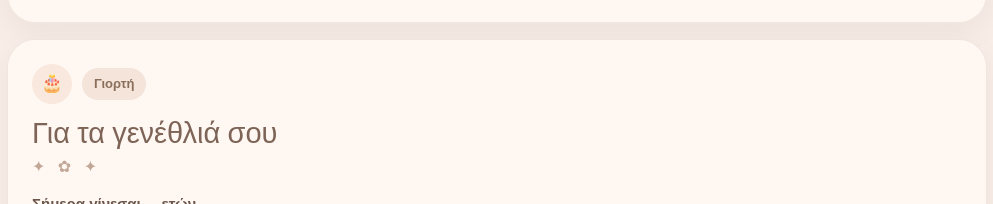
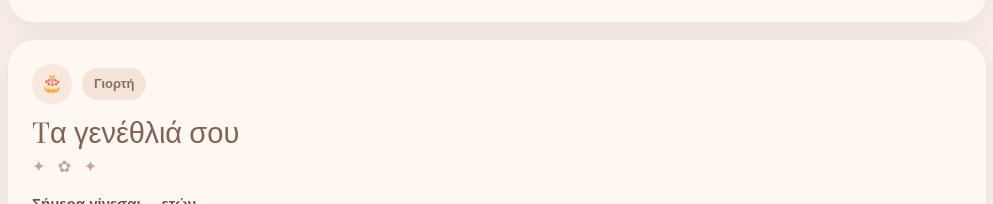
Before and after one commit to mylittlememorybox/My-little-memory-box-, a Next.js app: page /memory-details in a window 1280 px wide. Shown: the part 5769-5973 px from the top of the page, without its empty margins (143-1136 px from the left). Built offline with nearby package versions, Linux system fonts and the light colour scheme.

Commit message:
Update page.tsx

```diff
--- a/app/memory-details/page.tsx
+++ b/app/memory-details/page.tsx
@@ -557,7 +557,7 @@ export default function MemoryDetailsPage() {
             />
           </Section>
 
-          <Section emoji="🎂" badge="Γιορτή" title="Για τα γενέθλιά σου">
+          <Section emoji="🎂" badge="Γιορτή" title="Tα γενέθλιά σου">
             <Field label="Σήμερα γίνεσαι ... ετών">
               <input
                 style={input}
```
